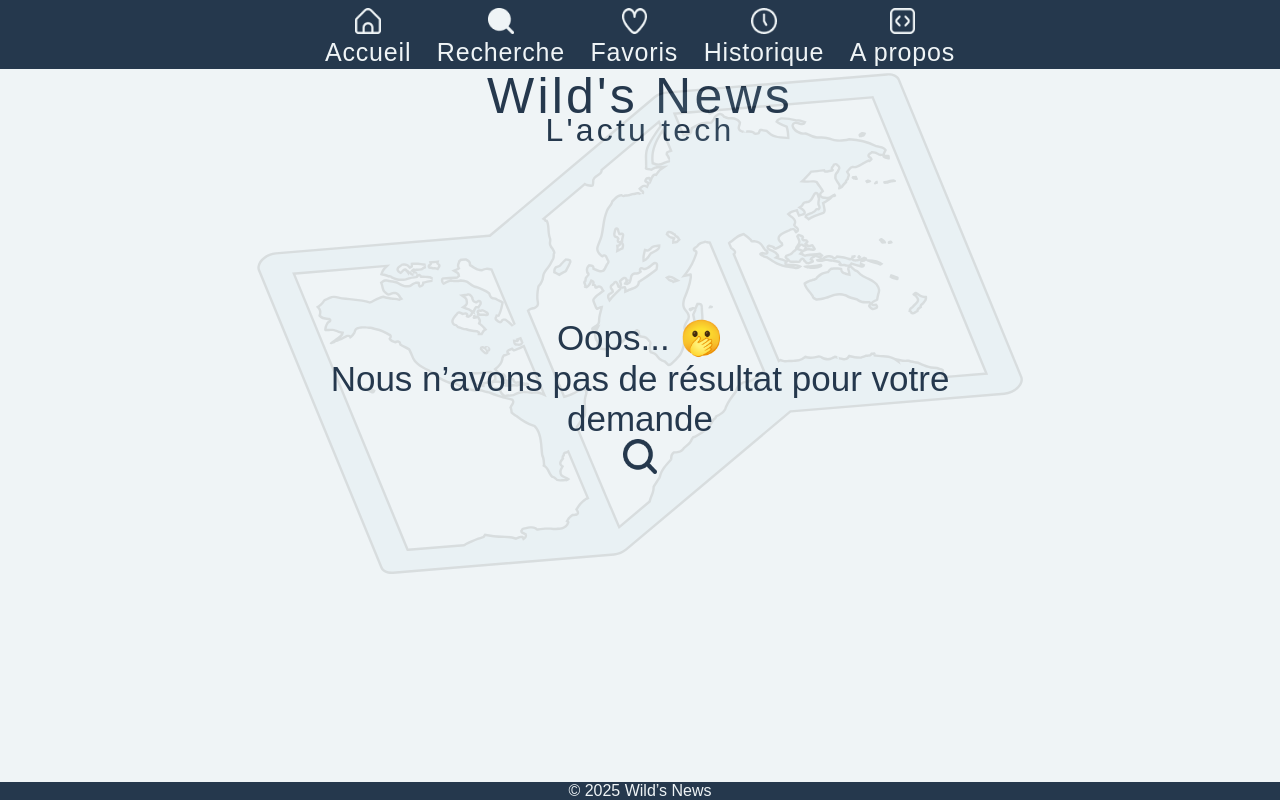
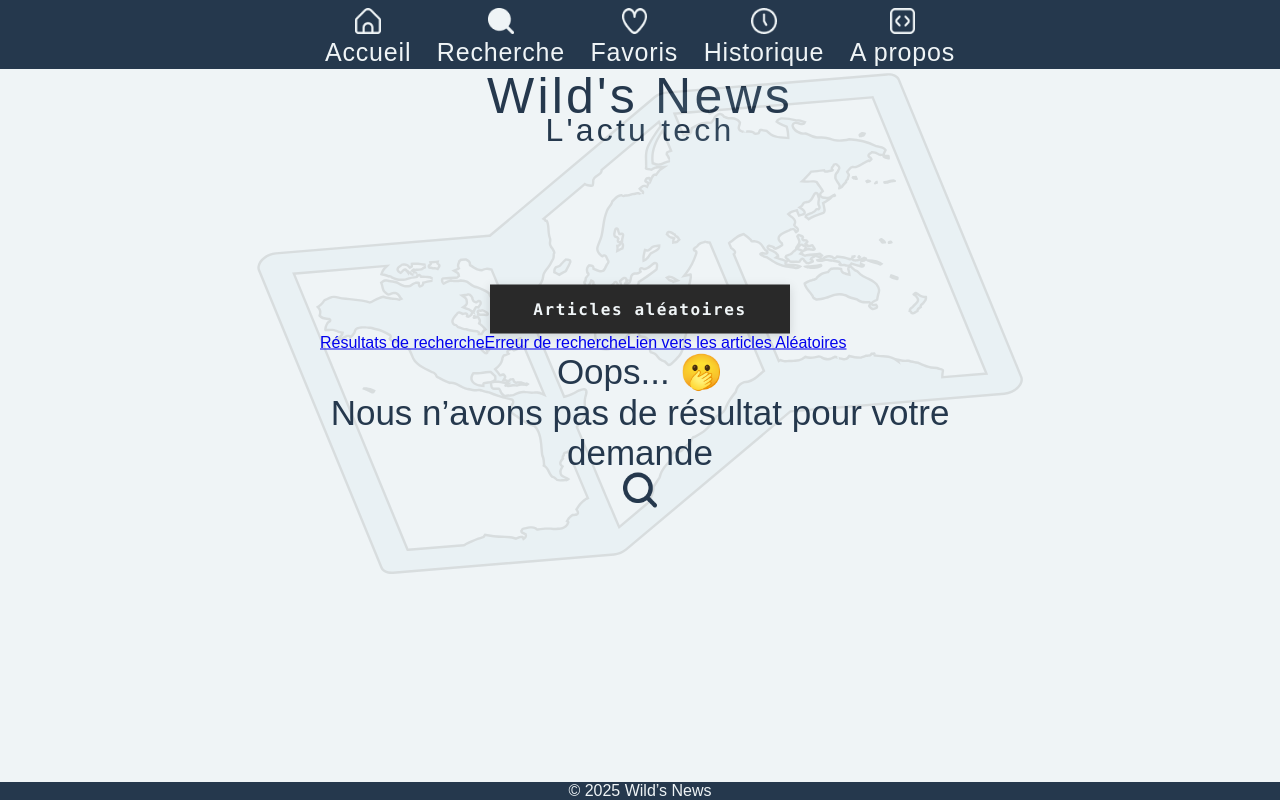
Before and after one commit to WildCodeSchool/2024-12-orleans-cda-project2-team-b, a React (Vite) app: page /recherche/oops in a window 1280 px wide. Built offline with nearby package versions, Linux system fonts and the light colour scheme; a web font is replaced by a local one.

Commit message:
many changing

```diff
--- a/src/components/button-random.jsx
+++ b/src/components/button-random.jsx
@@ -6,7 +6,7 @@ export default function ButtonRandom() {
   return (
     <>
       <button className='random-button'>
-        <Link to='../../recherche/article-aleatoire'>
+        <Link to='/recherche/article-aleatoire'>
           <span>Articles aléatoires</span>
         </Link>
       </button>
--- a/src/components/button-random.scss
+++ b/src/components/button-random.scss
@@ -17,6 +17,7 @@
 }
 
 .random-button {
+  align-self: center;
   width: 18.75rem;
   box-sizing: border-box;
   padding: var(--btn-padding);
--- a/src/pages/no-favourite.jsx
+++ b/src/pages/no-favourite.jsx
@@ -1,4 +1,4 @@
-import { Link, Outlet } from 'react-router-dom';
+import { Outlet } from 'react-router-dom';
 
 import ButtonRandom from '../components/button-random';
 import './no-favourite.scss';
--- a/src/pages/search.jsx
+++ b/src/pages/search.jsx
@@ -1,4 +1,4 @@
-import { Link, Outlet } from 'react-router-dom';
+import { Link, Outlet, useLocation } from 'react-router-dom';
 
 import ButtonRandom from '../components/button-random';
 import './search.scss';
@@ -12,10 +12,11 @@ const placeholderList = [
 ];
 
 export default function Search() {
+  const location = useLocation();
   return (
     <>
       {/*Plus tard afficher le place holder selon langue choisie */}
-      <div className='search-bar'>
+      <div className={location.pathname === '/recherche/oops' ? 'search-bar-no-display' : 'search-bar'}>
         <img src='/icons/search.png' />
         <input type='search' placeholder='Ecrivez votre recherche en français '></input>
       </div>
--- a/src/pages/search.scss
+++ b/src/pages/search.scss
@@ -55,3 +55,7 @@
     width: 82dvw;
   }
 }
+
+.search-bar-no-display {
+  display: none;
+}
```
Also changed, not shown: src/main.jsx (+5 -4 lines).
